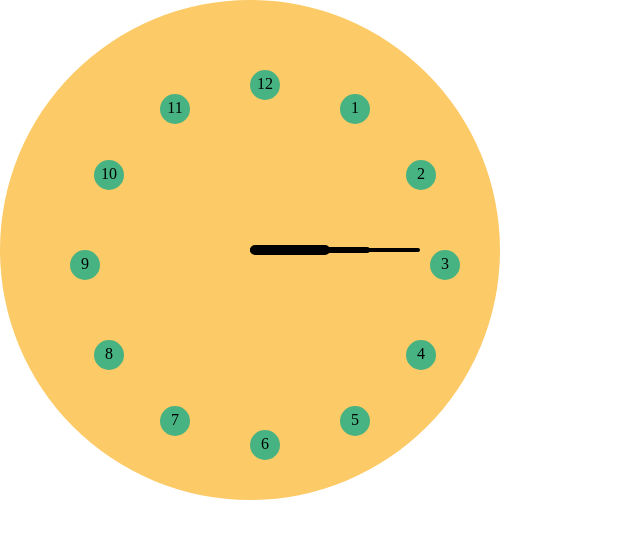
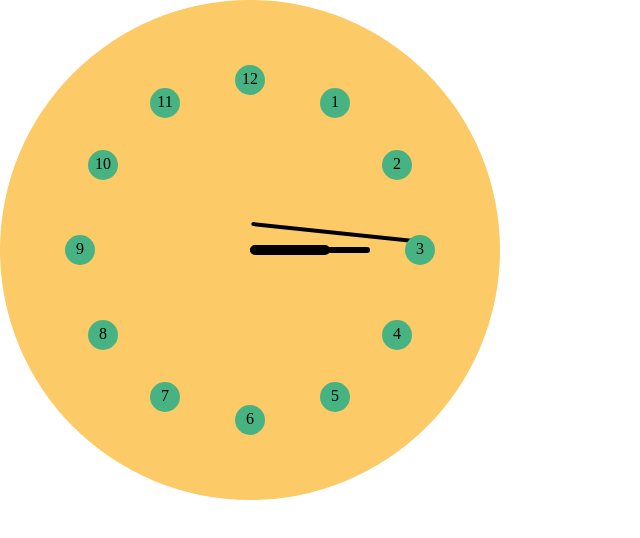
Before and after one commit to pahonski/FD2-homeworks, a plain HTML site: page CLOCK_DOM/index.html in a window 1280 px wide. Shown: the whole page, without its empty margins (0-640 px from the left). Drawn offline with Linux system fonts and the light colour scheme.

Commit message:
add circles

```diff
--- a/CLOCK_DOM/index.js
+++ b/CLOCK_DOM/index.js
@@ -11,8 +11,11 @@ function renderClock() {
   var clockCenterX = clock.offsetLeft + clock.offsetWidth/2;
   var clockCenterY = clock.offsetTop + clock.offsetHeight/2;
 
-  var RADIUS = 180;
-  var angle = 150; ///180*Math.PI;
+  var circle = 360;
+  var radius = 170;
+  var angle = 150;
+  var numContainerWidth = 30; //Временная мера
+  var numContainerHeight = 30; //Временная мера
 
   var count = 1;
 
@@ -23,16 +26,17 @@ function renderClock() {
   minute.style.top = clockCenterY - minute.offsetHeight/2 + 'px';
 
   second.style.left = clockCenterX + 'px';
+  second.style.transformOrigin = clockCenterX + 'px';
   second.style.top = clockCenterY - second.offsetHeight/2 + 'px';
 
   while (count <= 12 && angle >= -180) {
     var numeral = document.createElement('div');
-    var numeralCenterX = clockCenterX + RADIUS * Math.sin(angle/180*Math.PI);
-    var numeralCenterY = clockCenterY + RADIUS * Math.cos(angle/180*Math.PI);
+    var numeralCenterX = clockCenterX + radius * Math.sin(angle/180*Math.PI);
+    var numeralCenterY = clockCenterY + radius * Math.cos(angle/180*Math.PI);
     numeral.classList.add('numeral-container');
     numeral.textContent = count;
-    numeral.style.left = Math.round(numeralCenterX-numeral.offsetWidth/2)+'px';
-    numeral.style.top = Math.round(numeralCenterY-numeral.offsetHeight/2)+'px';
+    numeral.style.left = Math.round(numeralCenterX-numContainerWidth/2)+'px';
+    numeral.style.top = Math.round(numeralCenterY-numContainerHeight/2)+'px';
 
     clock.appendChild(numeral);
 
@@ -40,6 +44,11 @@ function renderClock() {
     angle -= 30;
   }
 
+  setInterval(function () {
+    second.style.transform = 'rotate(' + (+360/(+60)) + 'deg)';
+
+  }, 1000)
+
 
 
 }
--- a/CLOCK_DOM/style.css
+++ b/CLOCK_DOM/style.css
@@ -7,6 +7,16 @@ html {
 
 body {
   margin: 0 auto;
+}
+
+.point {
+  position: absolute;
+  background-color: red;
+  border-radius: 50%;
+  width: 5px;
+  height: 5px;
+  left: 250px;
+  top: 250px;
 }
 
 .clock {
```
